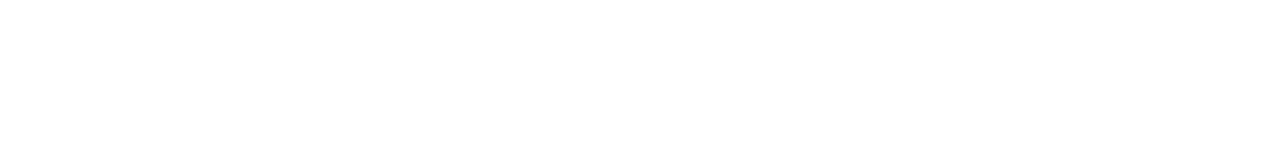
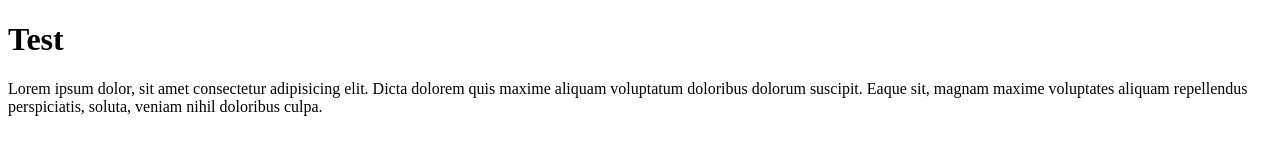
Before and after one commit to 6440011020banlung/test, a plain HTML site: page index.html in a window 1280 px wide. Drawn offline with Linux system fonts and the light colour scheme.

Commit message:
uppate para

```diff
--- a/index.html
+++ b/index.html
@@ -7,6 +7,7 @@
     <title>Document</title>
 </head>
 <body>
-
+    <h1>Test</h1>
+    <p>Lorem ipsum dolor, sit amet consectetur adipisicing elit. Dicta dolorem quis maxime aliquam voluptatum doloribus dolorum suscipit. Eaque sit, magnam maxime voluptates aliquam repellendus perspiciatis, soluta, veniam nihil doloribus culpa.</p>
 </body>
 </html>
```
